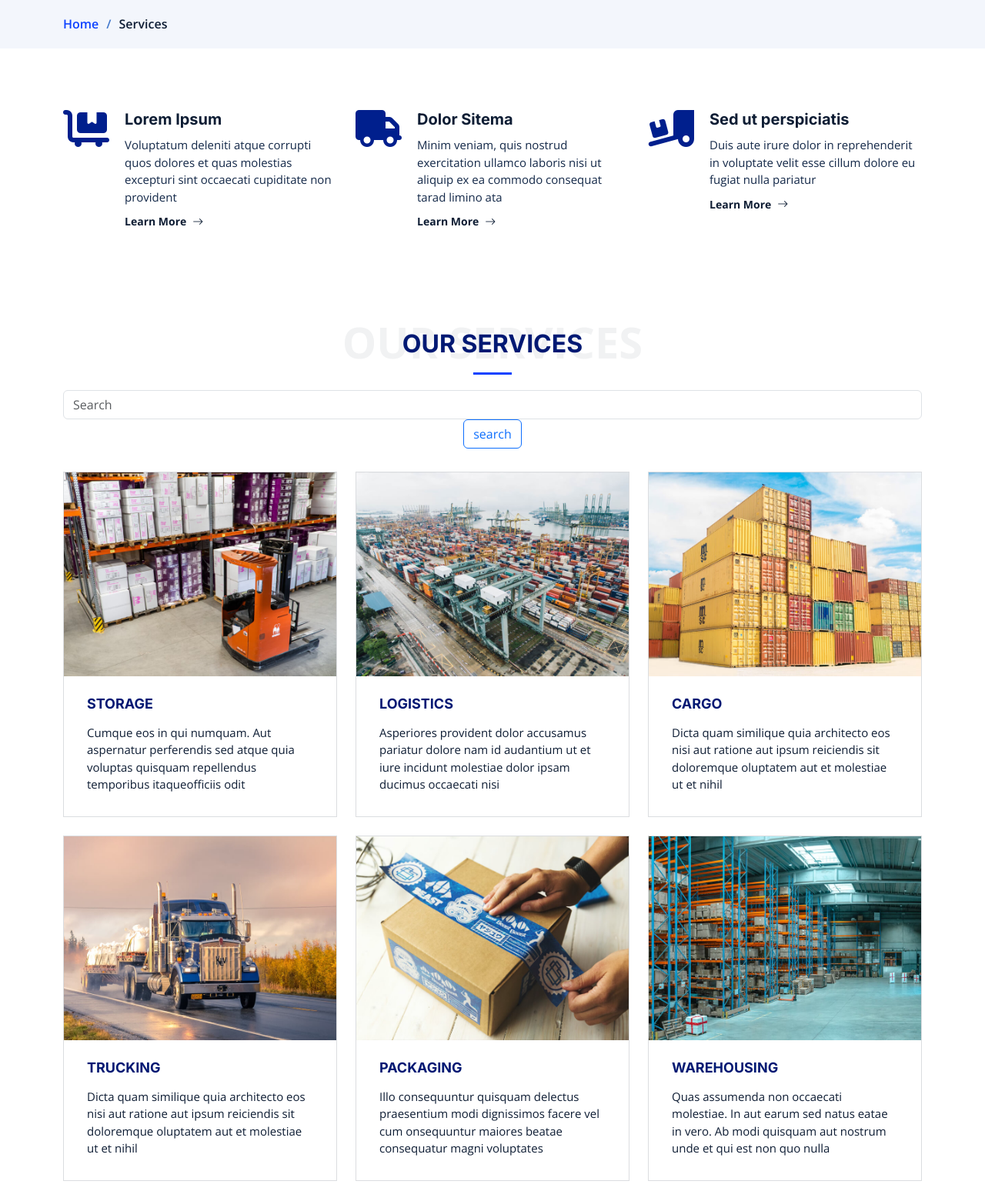
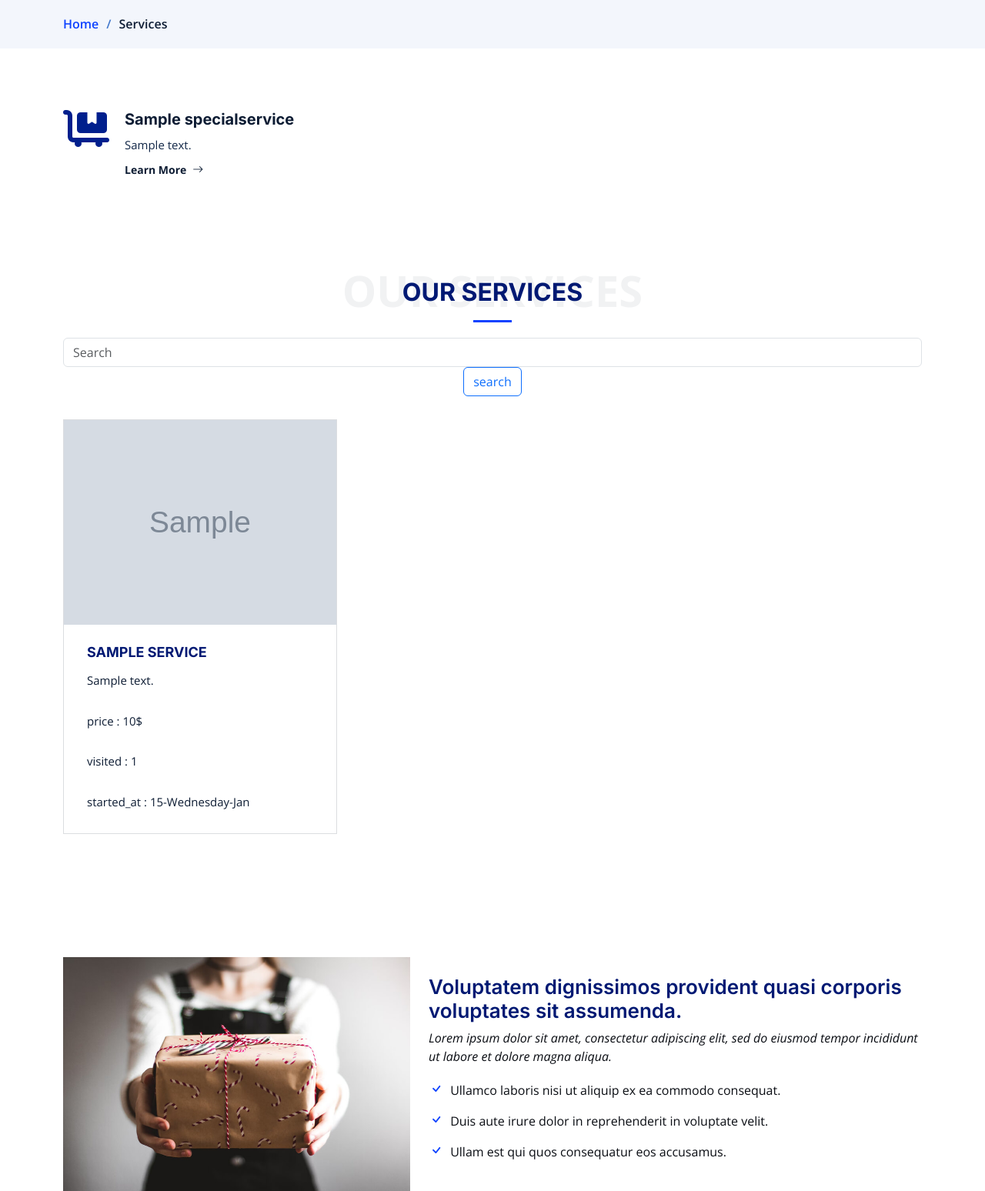
Before and after one commit to Amirmoradi8/django-project, a Django app: page /services/ in a window 1280 px wide. Shown: the part 384-1932 px from the top of the page at 77% size. Run offline with Django 5.2, Linux system fonts and the light colour scheme; tables that the repository leaves empty hold one stand-in row (values such as "Sample post"); grey boxes marked "Sample" are stand-in pictures; some libraries are stand-ins or nearby versions.

Commit message:
django-project

```diff
--- a/config/settings.py
+++ b/config/settings.py
@@ -64,6 +64,7 @@ TEMPLATES = [
                 'django.template.context_processors.request',
                 'django.contrib.auth.context_processors.auth',
                 'django.contrib.messages.context_processors.messages',
+                'context_processor.general_context',
             ],
         },
     },
--- /dev/null
+++ b/context_processor.py
@@ -0,0 +1,8 @@
+from services.models import Category
+
+
+def general_context(request):
+        context = {
+        'Category' : Category.objects.all(),
+        }
+        return context
--- a/services/models.py
+++ b/services/models.py
@@ -15,7 +15,8 @@ class Specialservice(models.Model):
     def __str__(self):
         return self.title
 
-class Skills(models.Model):
+# class Skills(models.Model):
+class Skill(models.Model):
     title = models.CharField(max_length=100)
     status = models.BooleanField(default=True)
 
@@ -26,7 +27,7 @@ class Skills(models.Model):
 class Team(models.Model):
     image = models.ImageField(upload_to='services' , default='default.jpg')
     user = models.ForeignKey(User , on_delete=models.CASCADE)
-    skills = models.ManyToManyField(Skills)
+    skills = models.ManyToManyField(Skill)
     description = models.TextField()
     created_at = models.DateTimeField(auto_now_add=True)
     updated_at = models.DateTimeField(auto_now=True)
@@ -48,6 +49,35 @@ class Team(models.Model):
     def truncate_char(self):
         return str(self.description)[:10]
 
+class Category(models.Model):
+    title = models.CharField(max_length=100)
+    status = models.BooleanField(default=True)
 
+    def __str__(self):
+        return self.title
 
-# Create your models here.
+# class Options(models.Model):
+class Option(models.Model):
+    title = models.CharField(max_length=300)
+    status = models.BooleanField(default=True)
+
+    def __str__(self):
+        return self.title
+
+# class Services(models.Model):
+class Service(models.Model):
+    image = models.ImageField(upload_to='services' , default='image.png')
+    name = models.CharField(max_length=300)
+    content = models.TextField()
+    title = models.CharField(max_length=300)
+    description = models.TextField()
+    category = models.ManyToManyField(Category)
+    generals = models.ManyToManyField(Option)
+    status = models.BooleanField(default=True)
+    price = models.IntegerField()
+    counted_view = models.IntegerField(default=0)
+    created_at = models.DateTimeField(auto_now_add=True)
+    updated_at = models.DateTimeField(auto_now=True)
+
+    def __str__(self):
+        return self.name
--- a/services/views.py
+++ b/services/views.py
@@ -1,9 +1,14 @@
 from django.shortcuts import render
+from .models import *
 
 # Create your views here.
 
 def services(request):
-    return render(request , 'services/services.html')
+    context = {
+        'services' : Service.objects.filter(status=True),
+        'specials' : Specialservice.objects.filter(status=True)
+    }
+    return render(request , 'services/services.html' , context = context)
 
 def services_details(request):
     return render(request , 'services/service-details.html')
--- a/templates/base.html
+++ b/templates/base.html
@@ -62,10 +62,9 @@
           <li><a href="{% url 'services:quote' %}">Get-a-quote</a></li>
           <li class="dropdown"><a href="#"><span>Category</span> <i class="bi bi-chevron-down dropdown-indicator"></i></a>
             <ul>
-              <li><a href="#">Drop Down 1</a></li>
-              <li><a href="#">Drop Down 2</a></li>
-              <li><a href="#">Drop Down 3</a></li>
-              <li><a href="#">Drop Down 4</a></li>
+                {% for cat in Category %}
+              <li><a href="#">{{cat.title}}</a></li>
+              {% endfor %}
             </ul>
           </li>
           <li><a class="get-a-quote" href="register.html">Register</a></li>
--- a/templates/services/services.html
+++ b/templates/services/services.html
@@ -32,34 +32,18 @@
       <div class="container">
 
         <div class="row gy-4">
-
+            {% for obj in specials %}
           <div class="col-lg-4 col-md-6 service-item d-flex" data-aos="fade-up">
             <div class="icon flex-shrink-0"><i class="fa-solid fa-cart-flatbed"></i></div>
             <div>
-              <h4 class="title">Lorem Ipsum</h4>
-              <p class="description">Voluptatum deleniti atque corrupti quos dolores et quas molestias excepturi sint occaecati cupiditate non provident</p>
+              <h4 class="title">{{obj.title}}</h4>
+              <p class="description">{{obj.content}}</p>
               <a href="service-details.html" class="readmore stretched-link"><span>Learn More</span><i class="bi bi-arrow-right"></i></a>
             </div>
           </div>
           <!-- End Service Item -->
+          {% endfor %}
 
-          <div class="col-lg-4 col-md-6 service-item d-flex" data-aos="fade-up" data-aos-delay="100">
-            <div class="icon flex-shrink-0"><i class="fa-solid fa-truck"></i></div>
-            <div>
-              <h4 class="title">Dolor Sitema</h4>
-              <p class="description">Minim veniam, quis nostrud exercitation ullamco laboris nisi ut aliquip ex ea commodo consequat tarad limino ata</p>
-              <a href="service-details.html" class="readmore stretched-link"><span>Learn More</span><i class="bi bi-arrow-right"></i></a>
-            </div>
-          </div><!-- End Service Item -->
-
-          <div class="col-lg-4 col-md-6 service-item d-flex" data-aos="fade-up" data-aos-delay="200">
-            <div class="icon flex-shrink-0"><i class="fa-solid fa-truck-ramp-box"></i></div>
-            <div>
-              <h4 class="title">Sed ut perspiciatis</h4>
-              <p class="description">Duis aute irure dolor in reprehenderit in voluptate velit esse cillum dolore eu fugiat nulla pariatur</p>
-              <a href="service-details.html" class="readmore stretched-link"><span>Learn More</span><i class="bi bi-arrow-right"></i></a>
-            </div>
-          </div><!-- End Service Item -->
 
         </div>
 
@@ -82,66 +66,21 @@
         </div>
 
         <div class="row gy-4">
-
+            {% for service in services %}
           <div class="col-lg-4 col-md-6" data-aos="fade-up" data-aos-delay="100">
             <div class="card">
               <div class="card-img">
-                <img src="{% static 'assets/img/storage-service.jpg' %}" alt="" class="img-fluid">
+                <img src={{service.image.url}} alt="" class="img-fluid">
               </div>
-              <h3><a href="service-details.html" class="stretched-link">Storage</a></h3>
-              <p>Cumque eos in qui numquam. Aut aspernatur perferendis sed atque quia voluptas quisquam repellendus temporibus itaqueofficiis odit</p>
+              <h3><a href="service-details.html" class="stretched-link">{{service.name}}</a></h3>
+              <p>{{service.content}}</p>
+              <p>price : {{service.price}}$</p>
+              <p>visited : {{service.counted_view}}</p>
+              <p>started_at : {{service.created_at|date:'d-l-M'}}</p>
             </div>
           </div><!-- End Card Item -->
+          {% endfor %}
 
-          <div class="col-lg-4 col-md-6" data-aos="fade-up" data-aos-delay="200">
-            <div class="card">
-              <div class="card-img">
-                <img src="{% static 'assets/img/logistics-service.jpg' %}" alt="" class="img-fluid">
-              </div>
-              <h3><a href="service-details.html" class="stretched-link">Logistics</a></h3>
-              <p>Asperiores provident dolor accusamus pariatur dolore nam id audantium ut et iure incidunt molestiae dolor ipsam ducimus occaecati nisi</p>
-            </div>
-          </div><!-- End Card Item -->
-
-          <div class="col-lg-4 col-md-6" data-aos="fade-up" data-aos-delay="300">
-            <div class="card">
-              <div class="card-img">
-                <img src="{% static 'assets/img/cargo-service.jpg' %}" alt="" class="img-fluid">
-              </div>
-              <h3><a href="service-details.html" class="stretched-link">Cargo</a></h3>
-              <p>Dicta quam similique quia architecto eos nisi aut ratione aut ipsum reiciendis sit doloremque oluptatem aut et molestiae ut et nihil</p>
-            </div>
-          </div><!-- End Card Item -->
-
-          <div class="col-lg-4 col-md-6" data-aos="fade-up" data-aos-delay="400">
-            <div class="card">
-              <div class="card-img">
-                <img src="{% static 'assets/img/trucking-service.jpg' %}" alt="" class="img-fluid">
-              </div>
-              <h3><a href="service-details.html" class="stretched-link">Trucking</a></h3>
-              <p>Dicta quam similique quia architecto eos nisi aut ratione aut ipsum reiciendis sit doloremque oluptatem aut et molestiae ut et nihil</p>
-            </div>
-          </div><!-- End Card Item -->
-
-          <div class="col-lg-4 col-md-6" data-aos="fade-up" data-aos-delay="500">
-            <div class="card">
-              <div class="card-img">
-                <img src="{% static 'assets/img/packaging-service.jpg' %}" alt="" class="img-fluid">
-              </div>
-              <h3><a href="service-details.html" class="stretched-link">Packaging</a></h3>
-              <p>Illo consequuntur quisquam delectus praesentium modi dignissimos facere vel cum onsequuntur maiores beatae consequatur magni voluptates</p>
-            </div>
-          </div><!-- End Card Item -->
-
-          <div class="col-lg-4 col-md-6" data-aos="fade-up" data-aos-delay="600">
-            <div class="card">
-              <div class="card-img">
-                <img src="{% static 'assets/img/warehousing-service.jpg' %}" alt="" class="img-fluid">
-              </div>
-              <h3><a href="service-details.html" class="stretched-link">Warehousing</a></h3>
-              <p>Quas assumenda non occaecati molestiae. In aut earum sed natus eatae in vero. Ab modi quisquam aut nostrum unde et qui est non quo nulla</p>
-            </div>
-          </div><!-- End Card Item -->
 
         </div>
 
```
Also changed, not shown: services/admin.py (+8 -2 lines), media/image.png (added), media/services/Shid1000365www.tiktarh.com_.jpg (added), services/migrations/0007_category_options_services.py (added), services/migrations/0008_rename_options_option_rename_services_service_and_more.py (added).
